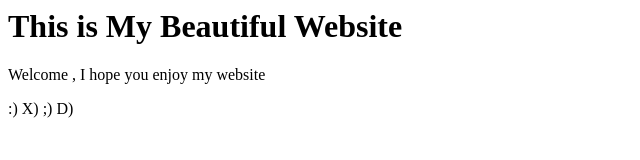
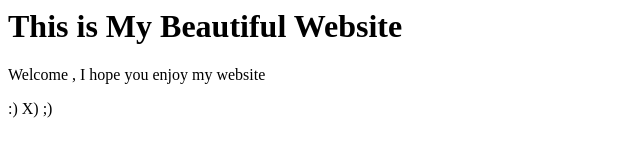
Before and after one commit to Hemantsawant112126/awesome-repo, a plain HTML site: page index.html in a window 1280 px wide. Shown: the full height of the page, 0-640 px from the left. Drawn offline with Linux system fonts and the light colour scheme.

Commit message:
index.html

```diff
--- a/index.html
+++ b/index.html
@@ -2,5 +2,5 @@
 <title>This is my website</title>
 <h1>This is My Beautiful Website</h1>
 <p>Welcome , I hope you enjoy my website</p>
-<p> :) X) ;) D) </P>
+<p> :) X) ;)  </P>
 </html>
```
